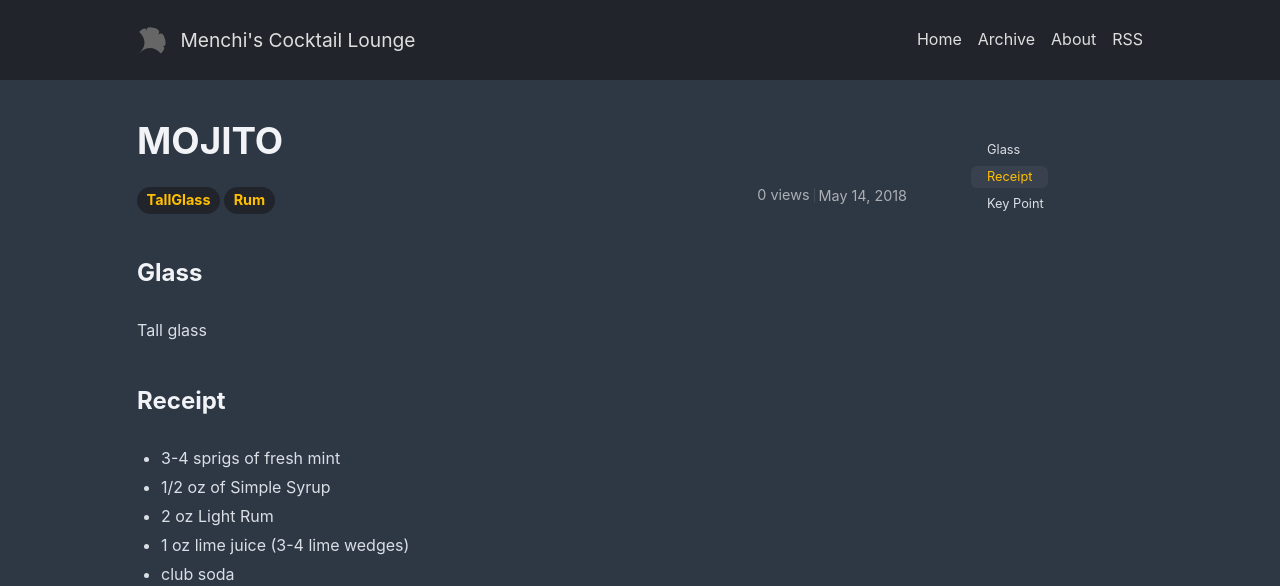
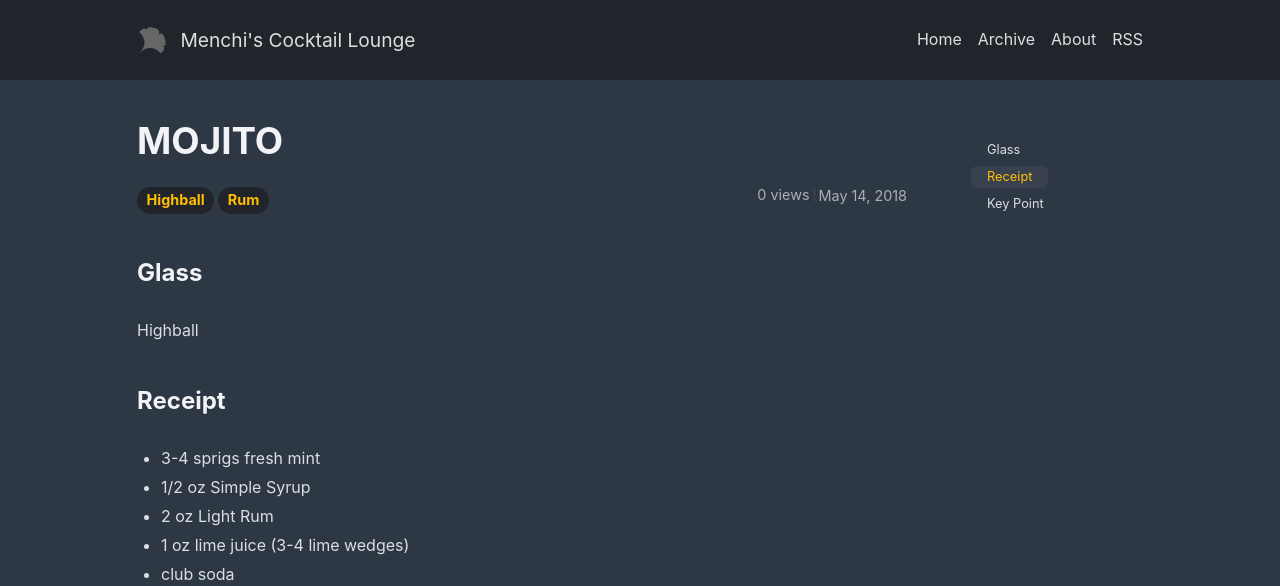
Before and after one commit to MenchiG/bar, a Jekyll site: the page built from _posts/2018-05-14-mojito.md, in a window 1280 px wide. Shown: the top 586 px of the page. Built offline with Jekyll 4.4.1, drawn with Linux system fonts in a browser that asks for light colours; nearby versions of some CDN libraries; comment, search, counter and statistics services are not loaded.

```diff
--- a/_posts/2018-05-14-mojito.md
+++ b/_posts/2018-05-14-mojito.md
@@ -2,19 +2,19 @@
 layout: post
 title: MOJITO
 key: 10000
-tags: TallGlass Rum
+tags: Highball Rum
 category: menu
 picture_frame: shadow
 ---
 
 ### Glass
 
-Tall glass
+Highball
 
 ### Receipt
 
-* 3-4 sprigs of fresh mint
-* 1/2 oz of Simple Syrup
+* 3-4 sprigs fresh mint
+* 1/2 oz Simple Syrup
 * 2 oz Light Rum
 * 1 oz lime juice (3-4 lime wedges)
 * club soda
```
Also changed, not shown: _posts/2018-05-14-gin-tonic.md (+4 -2 lines), _posts/2018-05-14-rum-coke.md (+4 -2 lines), _posts/2018-05-23-margarita.md (added, +27 -0 lines), _posts/2018-05-23-moscow-mule.md (added, +25 -0 lines).
